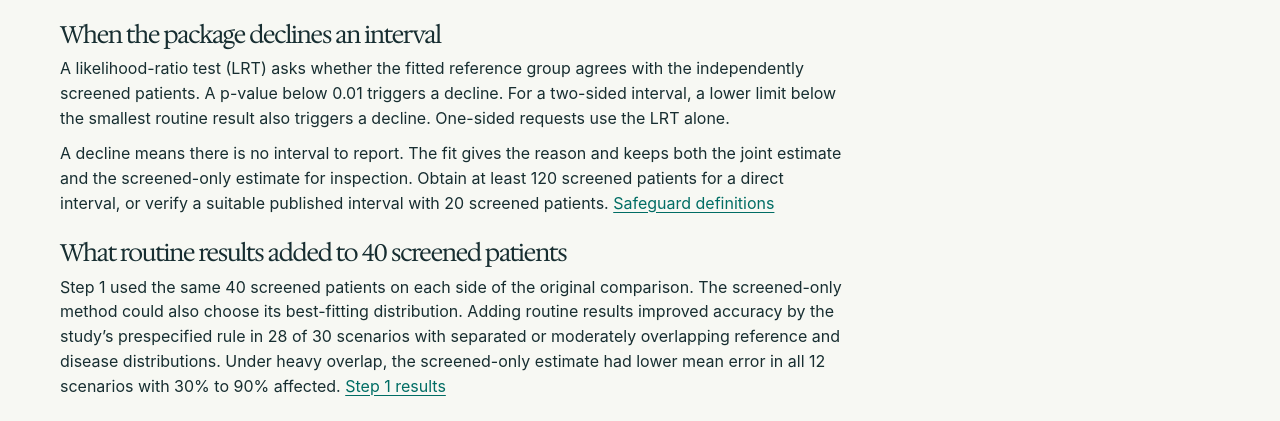
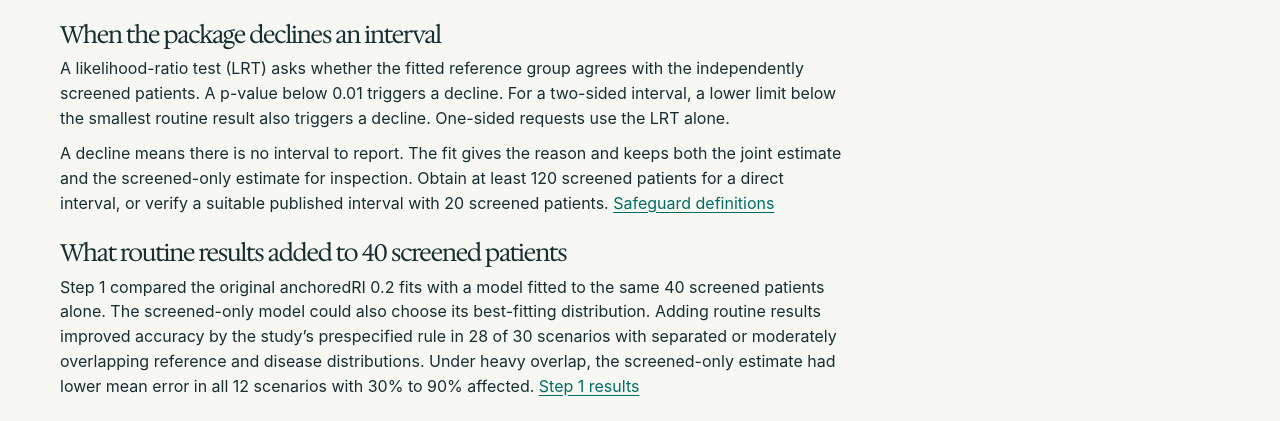
Before and after one commit to amromeo/amromeo.github.io, a plain HTML site: page anchoredRI/robustness.html in a window 1280 px wide. Shown: the part 369-790 px from the top of the page. Drawn offline with Linux system fonts and the light colour scheme.

Commit message:
Identify the package version used in the Step 1 comparison

```diff
--- a/anchoredRI/robustness.html
+++ b/anchoredRI/robustness.html
@@ -21,7 +21,7 @@
   <p>A likelihood-ratio test (LRT) asks whether the fitted reference group agrees with the independently screened patients. A p-value below 0.01 triggers a decline. For a two-sided interval, a lower limit below the smallest routine result also triggers a decline. One-sided requests use the LRT alone.</p>
   <p>A decline means there is no interval to report. The fit gives the reason and keeps both the joint estimate and the screened-only estimate for inspection. Obtain at least 120 screened patients for a direct interval, or verify a suitable published interval with 20 screened patients. <a href="help.html#safeguard">Safeguard definitions</a></p>
   <h2>What routine results added to 40 screened patients</h2>
-  <p>Step 1 used the same 40 screened patients on each side of the original comparison. The screened-only method could also choose its best-fitting distribution. Adding routine results improved accuracy by the study’s prespecified rule in 28 of 30 scenarios with separated or moderately overlapping reference and disease distributions. Under heavy overlap, the screened-only estimate had lower mean error in all 12 scenarios with 30% to 90% affected. <a href="https://github.com/amromeo/amromeo.github.io/blob/315660030dd25910e45f36fb9bee0784efcaf9dc/anchoredRI/assets/anchors-only/REPORT.md">Step 1 results</a></p>
+  <p>Step 1 compared the original anchoredRI 0.2 fits with a model fitted to the same 40 screened patients alone. The screened-only model could also choose its best-fitting distribution. Adding routine results improved accuracy by the study’s prespecified rule in 28 of 30 scenarios with separated or moderately overlapping reference and disease distributions. Under heavy overlap, the screened-only estimate had lower mean error in all 12 scenarios with 30% to 90% affected. <a href="https://github.com/amromeo/amromeo.github.io/blob/315660030dd25910e45f36fb9bee0784efcaf9dc/anchoredRI/assets/anchors-only/REPORT.md">Step 1 results</a></p>
   <h2>RIbench accuracy by dataset size</h2>
   <p>With 40 independent screened patients, Arm B had the lowest error among the methods tested at 1,000 and 5,000 routine results. At 50,000, refineR was more accurate.</p>
   <div class="table-scroll"><table class="result-table">
```
